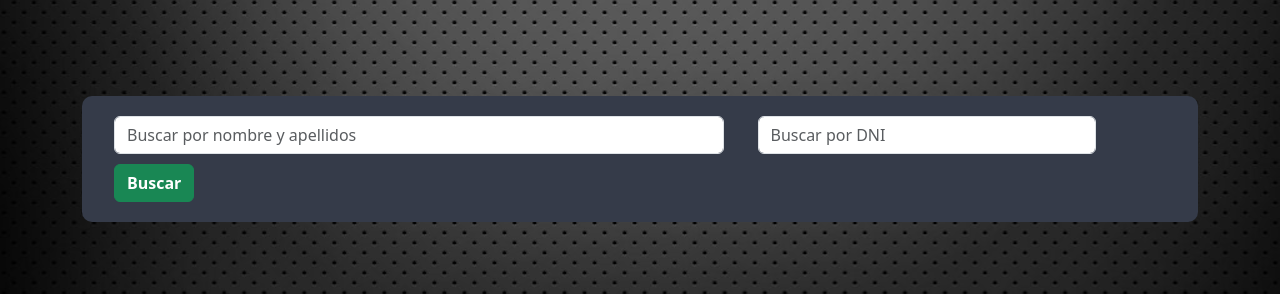
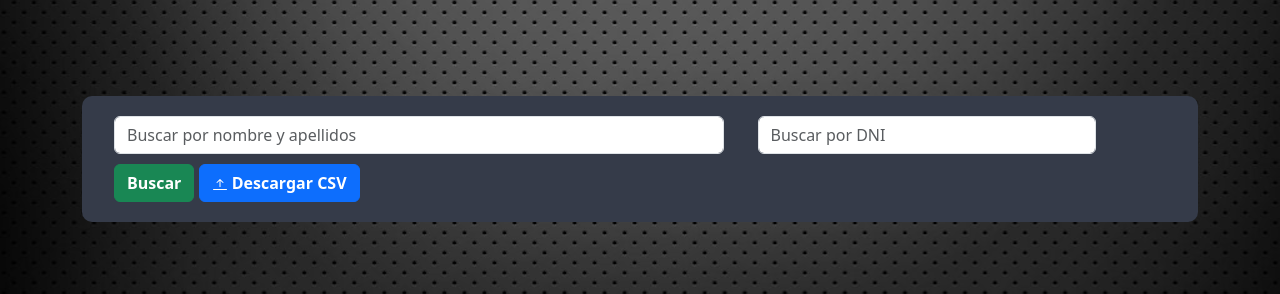
Before and after one commit to Xx-IKERO-90-xX/gestion_cliente_web, a Flask app: template templates/index.jinja in a window 1280 px wide. Shown: the part 92-386 px from the top of the page. Run offline with Flask 3, Linux system fonts and the light colour scheme; the template is opened without the code that fills it, so the values that code supplies are empty.

Commit message:
Creamos un boton para hacer copias de seguridad de los clientes en un archivo CSV

```diff
--- a/app.py
+++ b/app.py
@@ -1,12 +1,14 @@
 import os
 import sys
-from flask import request, Flask, render_template, redirect, session, sessions, url_for
+from flask import request, Flask, render_template, redirect, session, sessions, url_for, send_file
 import mysql.connector
 import json
 import controller.AccessController as access
 import controller.DatabaseController as database
 import controller.UsersController as users
 import controller.ClientsController as clients
+import io
+import csv
 
 app = Flask(__name__)
 app.secret_key = "tr4rt34t334yt"
@@ -230,6 +232,39 @@ async def filter_clients():
     else:
         return redirect(url_for('index'))
 
+
+@app.route('/clientes/download')
+async def download_csv_clients():
+    if 'id' in session:
+        if session['role'] == 'Administrador':
+            connection = await database.open_database_connection()
+            cursor = connection.cursor()
+
+            cursor.execute("SELECT * FROM CLIENTES;")
+
+            column_names = [i[0] for i in cursor.description]
+
+            output = io.StringIO()
+            writer = csv.writer(output)
+
+            writer.writerow(column_names)
+
+            for row in cursor:
+                writer.writerow(row)
+
+
+            return send_file(
+                io.BytesIO(output.getvalue().encode()),
+                mimetype='text/csv',
+                as_attachment=True,
+                download_name='clientes_backup.csv'
+            )
+
+        else:
+            return redirect(url_for('index'))
+    else:
+        return redirect(url_for('index'))
+
 """
 ----------------------------------------------------------------------------------------------
     [ USUARIOS ]
--- a/templates/index.jinja
+++ b/templates/index.jinja
@@ -32,8 +32,16 @@
       <input type="text" name="filterDni" class="form-control" placeholder="Buscar por DNI">
       {%endif%}
     </div>
-    <div class="col col-1">
+    <div class="col col-12">
       <button class="btn btn-success" type="submit"><strong>Buscar</strong></button>
+      <a href="{{url_for('download_csv_clients')}}" class="btn btn-primary">
+        <strong>
+          <svg xmlns="http://www.w3.org/2000/svg" width="16" height="16" fill="currentColor" class="bi bi-arrow-bar-up" viewBox="0 0 16 16">
+            <path fill-rule="evenodd" d="M8 10a.5.5 0 0 0 .5-.5V3.707l2.146 2.147a.5.5 0 0 0 .708-.708l-3-3a.5.5 0 0 0-.708 0l-3 3a.5.5 0 1 0 .708.708L7.5 3.707V9.5a.5.5 0 0 0 .5.5m-7 2.5a.5.5 0 0 1 .5-.5h13a.5.5 0 0 1 0 1h-13a.5.5 0 0 1-.5-.5"/>
+          </svg>
+          Descargar CSV
+        </strong>
+      </a>
     </div>
   </div>
 </form>
```
